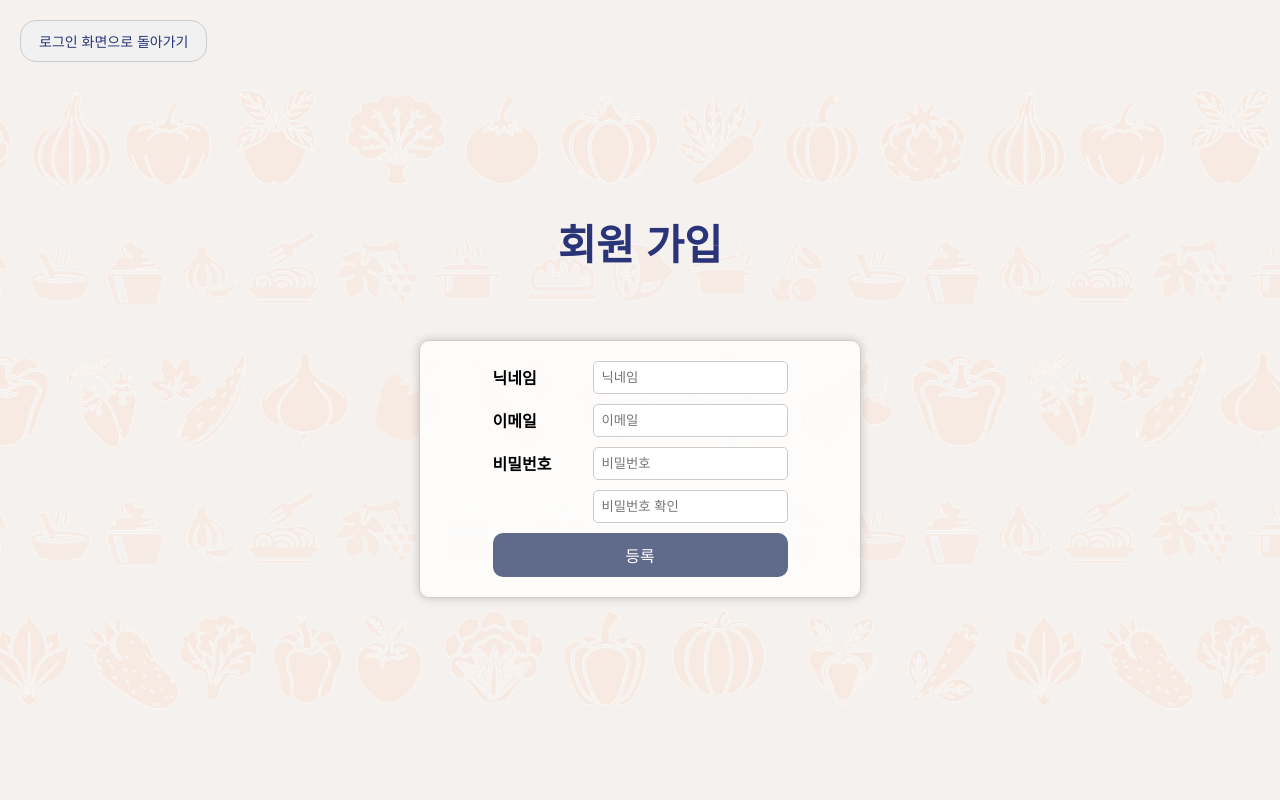
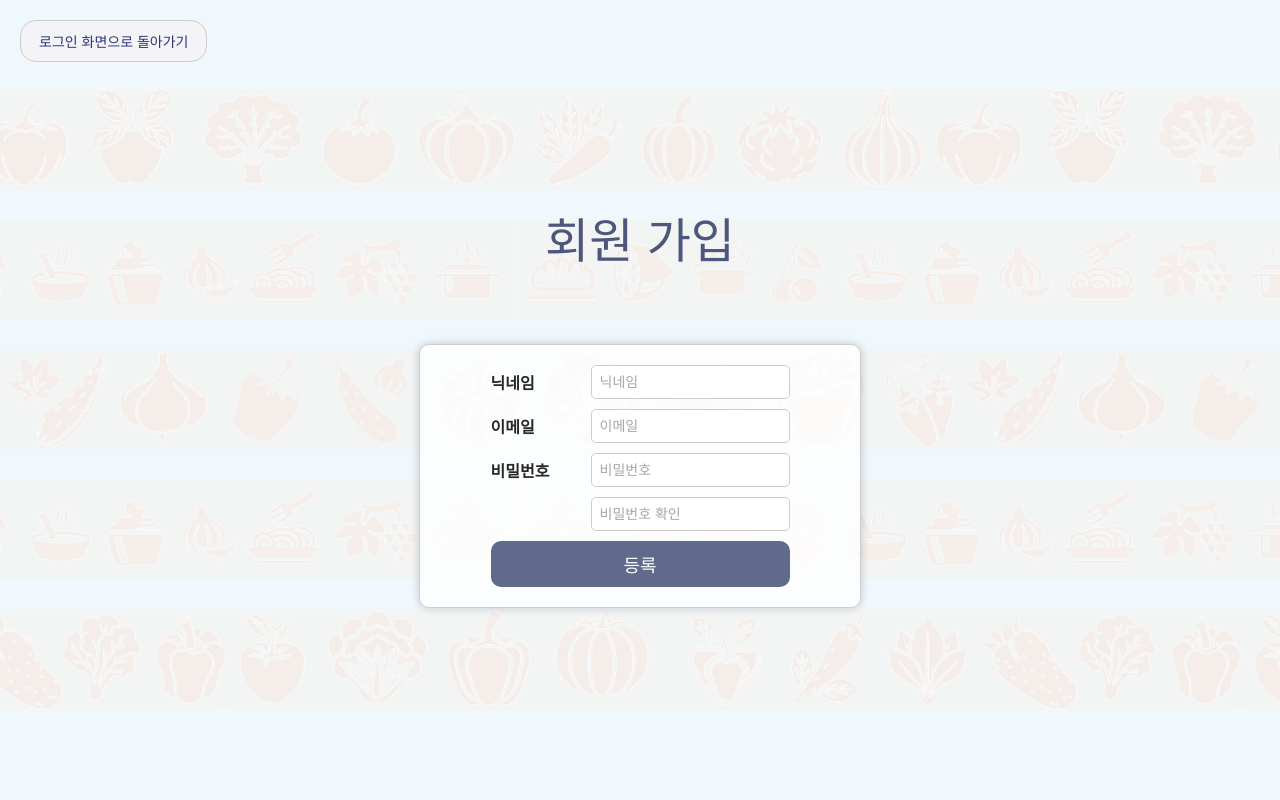
Before and after one commit to Nicholas-Olsen/Todays-Best-Recipe, a Django app: page /signup/ in a window 1280 px wide. Run offline with Django 5.2, Linux system fonts and the light colour scheme; some web fonts are replaced.

Commit message:
Add files via upload

```diff
--- a/mysite/blog/static/css/signup.css
+++ b/mysite/blog/static/css/signup.css
@@ -1,11 +1,8 @@
-body {
-    background-color: #f5f1ee;
-    font-family: sans-serif;
-    text-align: center;
-    margin: 0;
-}
-h1 { color: #2a3478;
-font-size: 2.6em;
+
+h1 { color: #4d567b;
+font-size: 3.0em;
+font-family: 'BitBit', sans-serif;
+font-weight: 400;
 margin-top: 50px;
 }
 
@@ -14,11 +11,12 @@ margin-top: 50px;
     position: absolute;
     top: 20px;
     left: 20px;
-    background-color: #f1f1f1;
+    background-color: #f4f4f7;
     color: #2a3478;
     border: 1px solid #ccc;
     padding: 10px 18px;
     border-radius: 16px;
+    font-family: 'RoundMo', sans-serif;
     cursor: pointer;
     font-size: 14px;
     text-decoration: none;
@@ -42,10 +40,23 @@ margin-top: 50px;
     z-index: 1;
     background-color: rgba(255, 255, 255, 0.8);
     display: flex;
+    font-family: 'RoundMo', sans-serif;
     flex-direction: column;
     align-items: center;
 }
 
+.input-group input {
+    flex: 1;
+    padding: 8px;
+    border: 1px solid #ccc;
+    border-radius: 5px;
+    font-family: 'Galmuri9', sans-serif !important;
+    font-size: 14px;
+    font-weight: normal;
+}
+.input-group input:focus {
+    color: #2E343E;
+}
 .input-group {
     display: flex;
     align-items: center;
@@ -53,19 +64,22 @@ margin-top: 50px;
     margin-bottom: 10px;
 }
 
+.input-group input::placeholder {
+    font-family: 'Galmuri9', sans-serif;
+    font-size: 14px;
+    color: #a4a6ab;
+    font-weight: normal;
+}
+
 /* 라벨 */
 .input-group label {
     width: 100px;
+    color: #272828;
     text-align: left;
     font-weight: bold;
+    font-family: 'RoundMo', sans-serif;
 }
 
-.input-group input {
-    flex: 1;
-    padding: 8px;
-    border: 1px solid #ccc;
-    border-radius: 5px;
-}
 a {
     display: inline-block;
     text-decoration: none;
@@ -78,7 +92,8 @@ a {
     color: white;
     border: none;
     cursor: pointer;
-    font-size: 16px;
+    font-size: 18px;
+    font-family: 'RoundMo', sans-serif;
     text-align: center;
     border-radius: 10px;
 }
--- a/mysite/blog/static/css/style.css
+++ b/mysite/blog/static/css/style.css
@@ -1,3 +1,44 @@
+body {
+    background-color: #F1F8FD !important;
+    text-align: center;
+    margin: 0;
+}
+
+@font-face {
+    font-family: 'BitBit';
+    src: url('/static/fonts/BitBit.ttf') format('truetype');
+    font-weight: 400;
+    font-style: normal;
+}
+
+@font-face {
+    font-family: 'RoundMo';
+    src: url('/static/fonts/RoundMo.ttf') format('truetype');
+    font-weight: 400;
+    font-style: normal;
+}
+
+@font-face {
+    font-family: 'Galmuri9';
+    src: url('/static/fonts/Galmuri9.ttf') format('truetype');
+    font-weight: 400;
+    font-style: normal;
+}
+
+@font-face {
+    font-family: 'MoneyGraphy';
+    src: url('/static/fonts/MoneyGraphy.ttf') format('truetype');
+    font-weight: 400;
+    font-style: normal;
+}
+@font-face {
+    font-family: 'Tenada';
+    src: url('/static/fonts/Tenada.ttf') format('truetype');
+    font-weight: 400;
+    font-style: normal;
+}
+
+
 body {
     display: flex;
     flex-direction: column;
@@ -24,15 +65,15 @@ body {
     opacity: 0.6;
     background-size: auto 100%;
     background-repeat: repeat-x;
-    animation: move-left 15s linear infinite;
+    animation: move-left 10s linear infinite;
     animation-fill-mode: forwards;
 }
 
-.belt1 { background-image: url("https://nicholas-olsen.github.io/Todays-Best-Recipe/images/image1.png"); }
-.belt2 { background-image: url("https://nicholas-olsen.github.io/Todays-Best-Recipe/images/image4.png"); }
-.belt3 { background-image: url("https://nicholas-olsen.github.io/Todays-Best-Recipe/images/image2.png"); }
-.belt4 { background-image: url("https://nicholas-olsen.github.io/Todays-Best-Recipe/images/image4.png"); }
-.belt5 { background-image: url("https://nicholas-olsen.github.io/Todays-Best-Recipe/images/image3.png"); }
+.belt1 { background-image: url("../../static/images/image1.png"); }
+.belt2 { background-image: url("../../static/images/image4.png"); }
+.belt3 { background-image: url("../../static/images/image2.png"); }
+.belt4 { background-image: url("../../static/images/image4.png"); }
+.belt5 { background-image: url("../../static/images/image3.png"); }
 
 /* 짝수= 반대 방향 */
 .belt.reverse {
```
Also changed, not shown: mysite/blog/static/css/home.css (+33 -9 lines), mysite/blog/static/css/main.css (+14 -11 lines), mysite/blog/static/css/recommend.css (+10 -3 lines), mysite/blog/static/css/result.css (+6 -7 lines), mysite/blog/static/css/koreanfood.css (line endings or trailing spaces).
